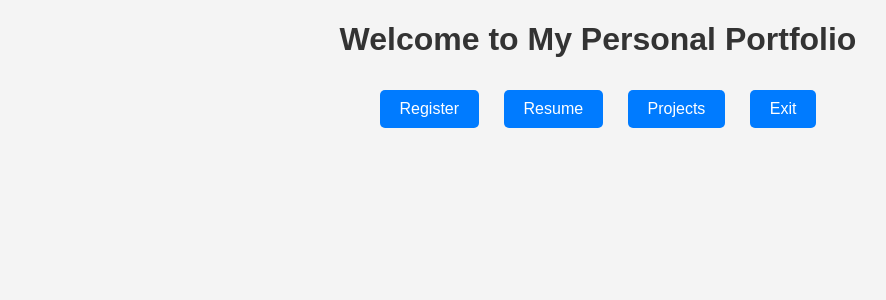
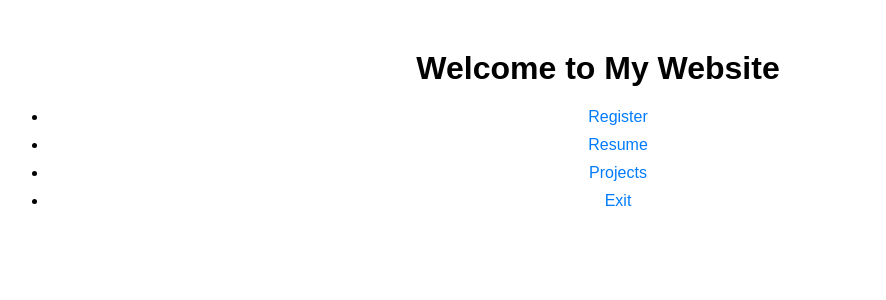
Before and after one commit to Prasanna24p/personal_portfolio, a Flask app: template templates/index.html in a window 1280 px wide. Shown: the top 300 px of the page, without its empty margins (42-928 px from the left). Run offline with Flask 3, Linux system fonts and the light colour scheme; the template is opened without the code that fills it, so the values that code supplies are empty.

Commit message:
Update index.html

```diff
--- a/templates/index.html
+++ b/templates/index.html
@@ -1,46 +1,18 @@
 <!DOCTYPE html>
-<html lang="en">
+<html>
 <head>
-    <meta charset="UTF-8">
-    <meta name="viewport" content="width=device-width, initial-scale=1.0">
-    <title>Welcome to My Website</title>
-    <style>
-        body {
-            font-family: Arial, sans-serif;
-            text-align: center;
-            margin: 0;
-            padding: 0;
-            background-color: #f4f4f4;
-        }
-        h1 {
-            color: #333;
-        }
-        .nav {
-            margin-top: 20px;
-        }
-        .nav a {
-            display: inline-block;
-            padding: 10px 20px;
-            margin: 10px;
-            text-decoration: none;
-            background-color: #007bff;
-            color: white;
-            border-radius: 5px;
-        }
-        .nav a:hover {
-            background-color: #0056b3;
-        }
-    </style>
+    <title>Welcome to My Portfolio</title>
+    <link rel="stylesheet" href="static/style.css">
 </head>
 <body>
-
-    <h1>Welcome to My Personal Portfolio</h1>
-    <div class="nav">
-        <a href="register.html">Register</a>
-        <a href="resume.html">Resume</a>
-        <a href="projects.html">Projects</a>
-        <a href="exit.html">Exit</a>
-    </div>
-
+    <h1>Welcome to My Website</h1>
+    <nav>
+        <ul>
+            <li><a href="register.html">Register</a></li>
+            <li><a href="resume.html">Resume</a></li>
+            <li><a href="projects.html">Projects</a></li>
+            <li><a href="exit.html">Exit</a></li>
+        </ul>
+    </nav>
 </body>
 </html>
```
